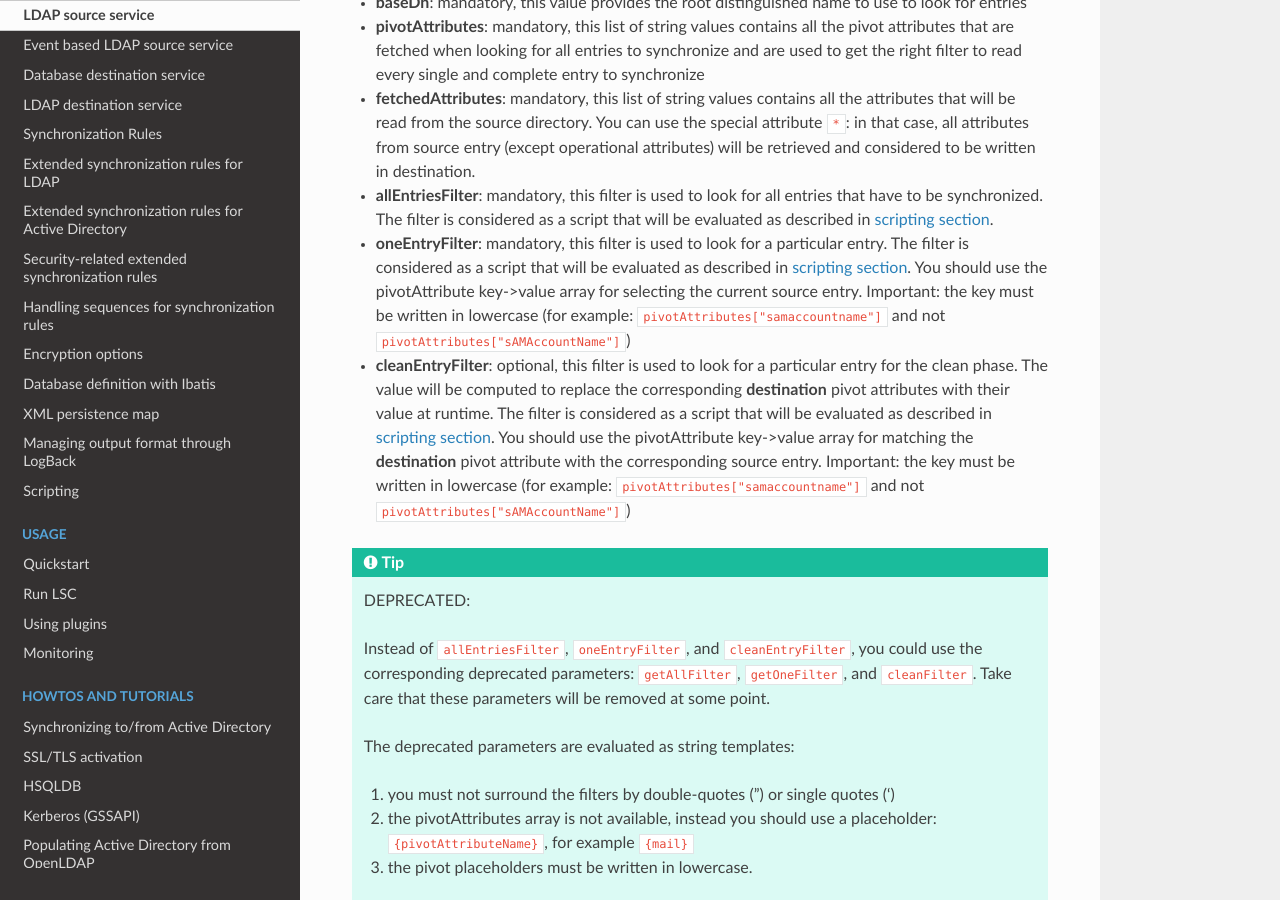
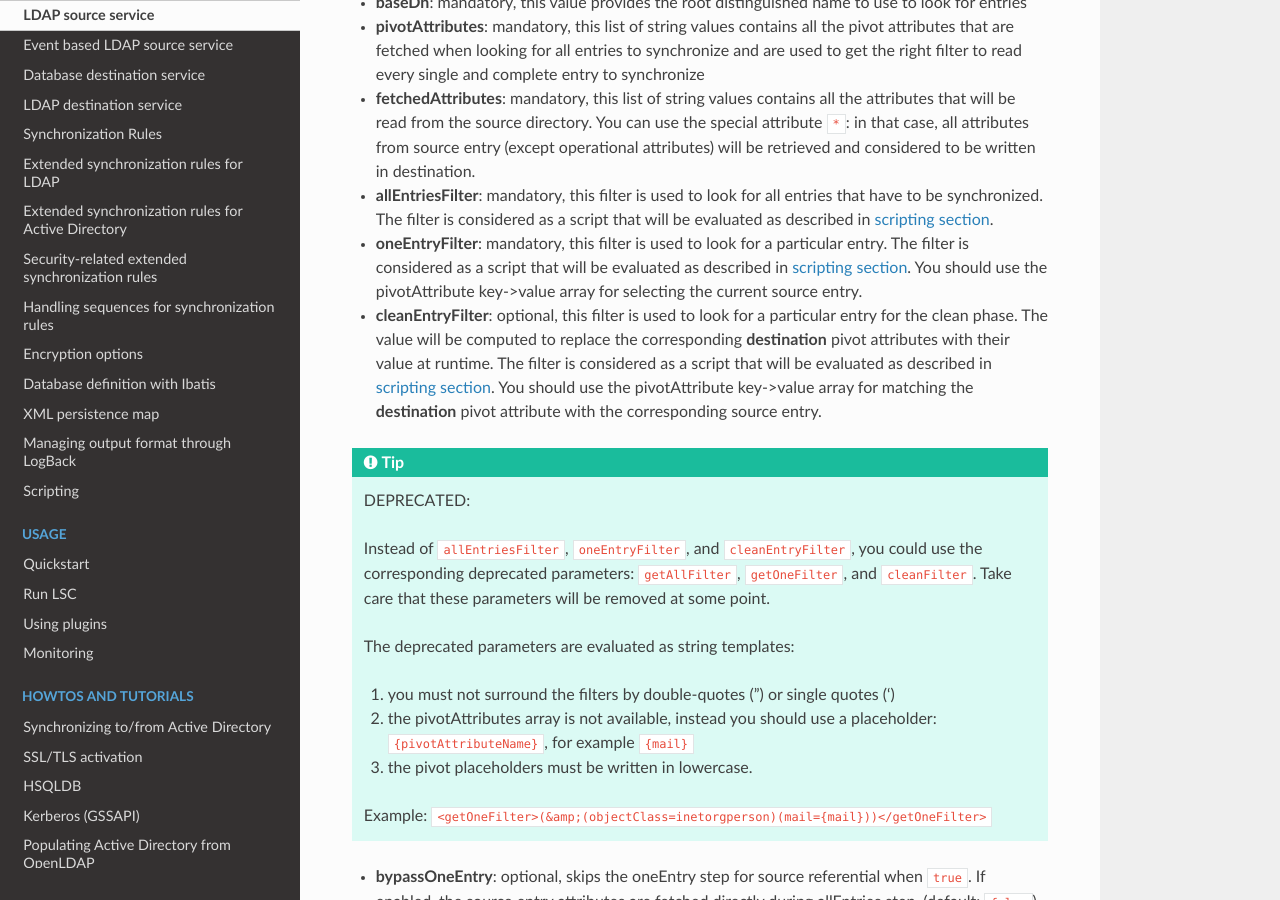
Before and after one commit to lsc-project/documentation, a Sphinx documentation site: the page built from source/service_source_ldap.rst, in a window 1280 px wide and 900 px high, scrolled down 1060 px. Built offline with Sphinx 7.4.7 and the Read the Docs theme 3.1.0, drawn with Linux system fonts in a browser that asks for light colours.

Commit message:
Fix pivotAttributes should not be case sensitive #580

```diff
--- a/source/service_destination_ldap.rst
+++ b/source/service_destination_ldap.rst
@@ -46,7 +46,7 @@
 * **pivotAttributes**: mandatory, this list of string values contains all the pivot attributes that are fetched when checking for the entry existence by looking back to the source service
 * **fetchedAttributes**: mandatory, this list of string values contains all the attributes that will be synchronized according to the source object and the synchronization options. You can use the special attribute ``*``: in that case, all attributes from source entry (except operational attributes) and all attributes configured as createValues, defaultValues, and forceValues in :ref:`datasets <datasets_section>` are considered to be written in destination.
 * **allEntriesFilter**: mandatory, this filter is used to look for all entries that have to be synchronized. The filter is considered as a script that will be evaluated as described in :doc:`scripting section <scripting>`.
-* **oneEntryFilter**: mandatory, this filter is used to look for a particular entry. The value will be computed to replace the corresponding **source** pivot attributes with their value at runtime. The filter is considered as a script that will be evaluated as described in :doc:`scripting section <scripting>`. You should use the pivotAttribute key->value array for matching the **source** pivot attribute with the corresponding destination entry. Important: the key must be written in lowercase (for example: ``pivotAttributes["samaccountname"]`` and not ``pivotAttributes["sAMAccountName"]``)
+* **oneEntryFilter**: mandatory, this filter is used to look for a particular entry. The value will be computed to replace the corresponding **source** pivot attributes with their value at runtime. The filter is considered as a script that will be evaluated as described in :doc:`scripting section <scripting>`. You should use the pivotAttribute key->value array for matching the **source** pivot attribute with the corresponding destination entry.
 
 .. tip::
 
--- a/source/service_source_ldap.rst
+++ b/source/service_source_ldap.rst
@@ -49,8 +49,8 @@
 * **pivotAttributes**: mandatory, this list of string values contains all the pivot attributes that are fetched when looking for all entries to synchronize and are used to get the right filter to read every single and complete entry to synchronize
 * **fetchedAttributes**: mandatory, this list of string values contains all the attributes that will be read from the source directory. You can use the special attribute ``*``: in that case, all attributes from source entry (except operational attributes) will be retrieved and considered to be written in destination.
 * **allEntriesFilter**: mandatory, this filter is used to look for all entries that have to be synchronized. The filter is considered as a script that will be evaluated as described in :doc:`scripting section <scripting>`.
-* **oneEntryFilter**: mandatory, this filter is used to look for a particular entry. The filter is considered as a script that will be evaluated as described in :doc:`scripting section <scripting>`. You should use the pivotAttribute key->value array for selecting the current source entry. Important: the key must be written in lowercase (for example: ``pivotAttributes["samaccountname"]`` and not ``pivotAttributes["sAMAccountName"]``)
-* **cleanEntryFilter**: optional, this filter is used to look for a particular entry for the clean phase. The value will be computed to replace the corresponding **destination** pivot attributes with their value at runtime. The filter is considered as a script that will be evaluated as described in :doc:`scripting section <scripting>`. You should use the pivotAttribute key->value array for matching the **destination** pivot attribute with the corresponding source entry. Important: the key must be written in lowercase (for example: ``pivotAttributes["samaccountname"]`` and not ``pivotAttributes["sAMAccountName"]``)
+* **oneEntryFilter**: mandatory, this filter is used to look for a particular entry. The filter is considered as a script that will be evaluated as described in :doc:`scripting section <scripting>`. You should use the pivotAttribute key->value array for selecting the current source entry.
+* **cleanEntryFilter**: optional, this filter is used to look for a particular entry for the clean phase. The value will be computed to replace the corresponding **destination** pivot attributes with their value at runtime. The filter is considered as a script that will be evaluated as described in :doc:`scripting section <scripting>`. You should use the pivotAttribute key->value array for matching the **destination** pivot attribute with the corresponding source entry.
 
 .. tip::
 
```
